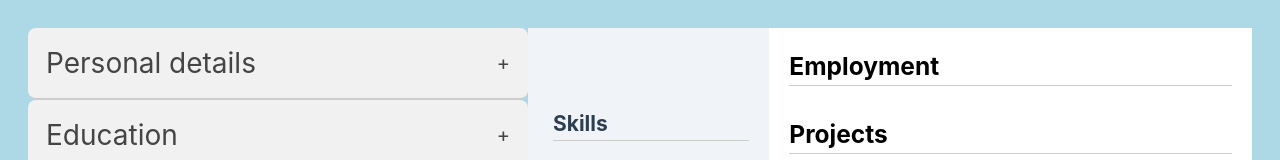
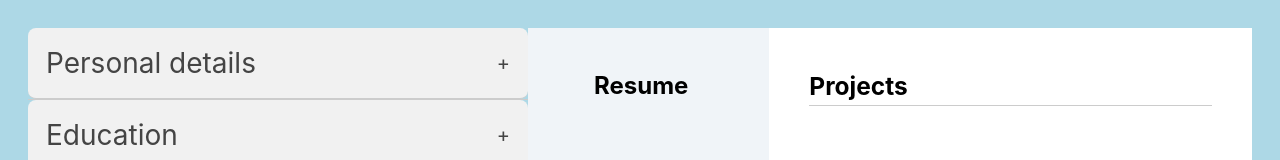
Before and after one commit to Do-Nam-Binh/CV-Maker, a React (Vite) app: page / in a window 1280 px wide. Shown: the top 160 px of the page. Built offline with nearby package versions, Linux system fonts and the light colour scheme.

Commit message:
Change preview layout

```diff
--- a/src/components/ResumePreview.jsx
+++ b/src/components/ResumePreview.jsx
@@ -38,10 +38,14 @@ function ResumePreview({
       <div className={styles.body}>
         <div className={styles.leftSide}>
           <div className={styles.nameHeadline}>
+            {personalDetails.firstName || personalDetails.lastName ? (
               <div className={styles.name}>
                 <div>{personalDetails.firstName}</div>
                 <div>{personalDetails.lastName}</div>
               </div>
+            ) : (
+              <div className={styles.name}>Resume</div>
+            )}
 
             <div className={styles.headline}>{personalDetails.headline}</div>
 
@@ -138,6 +142,7 @@ function ResumePreview({
               </div>
             </div>
           )}
+          {employmentList.length > 0 && (
             <div className={styles.rightHeaders}>
               <div className={styles.rightHeadersLabel}>Employment</div>
               <div className={styles.employList}>
@@ -167,6 +172,7 @@ function ResumePreview({
                 </ul>
               </div>
             </div>
+          )}
           <div className={styles.rightHeaders}>
             <div className={styles.rightHeadersLabel}>Projects</div>
           </div>
--- a/src/styles/ResumePreview.module.css
+++ b/src/styles/ResumePreview.module.css
@@ -16,7 +16,7 @@
 
 .leftSide {
   background-color: #f0f4f8;
-  padding: 20px;
+  padding: 40px;
   padding-left: 25px;
   display: flex;
   flex-direction: column;
@@ -52,7 +52,7 @@
 
 .rightSide {
   background-color: white;
-  padding: 20px;
+  padding: 40px;
   display: flex;
   flex-direction: column;
   gap: 20px;
```
Lines whose indentation alone changed are shown as unchanged.
